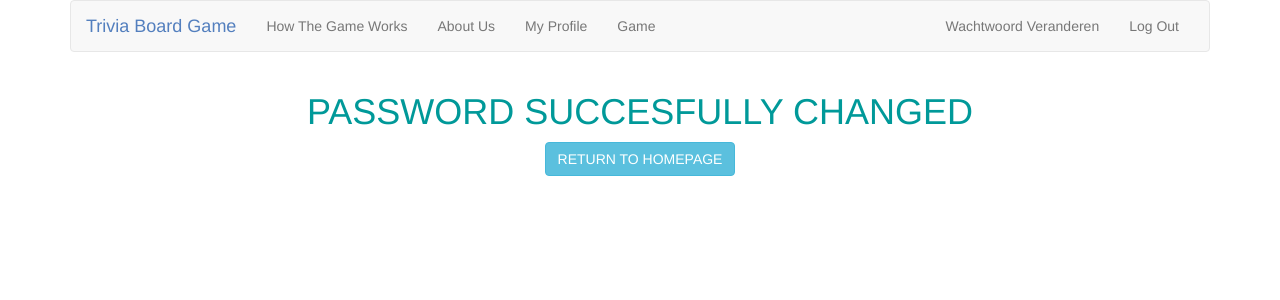
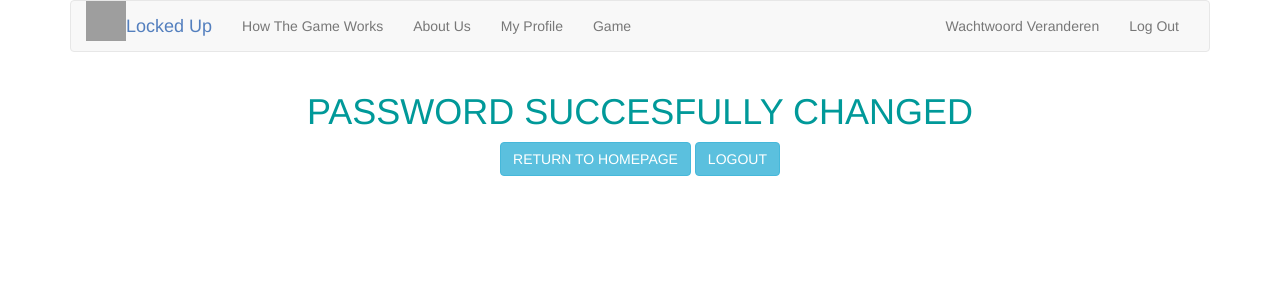
Before and after one commit to KevinKiele/Trivia, a Flask app: page /wachtwoordveranderd in a window 1280 px wide. Shown: the top 300 px of the page. Run offline with Flask 2, Linux system fonts and the light colour scheme; a user stored in the database is signed in; some libraries are stand-ins or nearby versions; grey boxes are pictures that could not be loaded.

Commit message:
logo toegevoegd, wachtwoord veranderen werkt, alleen nog fixen dat logout button daarna werkt.

```diff
--- a/application.py
+++ b/application.py
@@ -133,11 +133,18 @@ def wachtwoordveranderen():
             return apology("Herhaal wachtwoord is een verplicht veld.")
 
         # query database for username
-        rijen = db.execute("SELECT * FROM users WHERE username = :username", username=request.form.get("username"))
+        rijen = db.execute("SELECT * FROM users WHERE id = :id", id=session["user_id"])
 
-        # make sure old password matches //werkt niet
-        if pwd_context.verify(request.form.get("nieuwwachtwoord"), rijen[0]["hash"]):
+        # juiste gebruikersnaam invullen // dit werkt blijkbaar maar 1 keer het is dus nodig om hierna uit te loggen en weer in te loggen
+        if request.form.get("username") != rijen[0]["username"]:
+            return apology("Gebruikersnaam is niet correct")
+
+        # make sure old password matches
+        elif not pwd_context.verify(request.form.get("oudwachtwoord"), rijen[0]["hash"]):
             return apology("Wachtwoorden komen niet overeen")
+
+        elif request.form.get("nieuwwachtwoord") != request.form.get("nieuwwachtwoordagain"):
+            return apology("Nieuw wachtwoord en herhaling wachtwoord moeten overeenkomen")
 
         # change the password in the database
         rows = db.execute("UPDATE users SET hash = :hash WHERE id = :id", hash=pwd_context.hash(request.form.get("nieuwwachtwoord")), id=session["user_id"])
@@ -197,7 +204,7 @@ def register():
         rijen = db.execute("SELECT * FROM users WHERE username = :username", username=request.form.get("username"))
 
         if len(rijen) != 1 or not pwd_context.verify(request.form.get("password"), rijen[0]["hash"]):
-            return apologyy("Wachtwoord en/of gebruikersnaam onjuist")
+            return apology("Gebruikersnaam bestaat al")
 
         session["user_id"] = rijen[0]["id"]
 
--- a/templates/apology.html
+++ b/templates/apology.html
@@ -9,6 +9,9 @@
 
     <div>
         </br>
+{% if session.user_id %}
+            <a href="homepage" class="btn btn-info" role="button">RETURN TO HOMEPAGE</a>
+{% endif %}
 {% if not session.user_id %}
             <a href="login" class="btn btn-info" role="button">RETURN TO LOGIN</a>
     </div>
--- a/templates/layout.html
+++ b/templates/layout.html
@@ -16,8 +16,7 @@
         <script src="https://code.jquery.com/jquery-3.1.1.min.js"></script>
         <script src="https://maxcdn.bootstrapcdn.com/bootstrap/3.3.7/js/bootstrap.min.js"></script>
 
-        <title>Trivia Board Game: {% block title %}{% endblock %}</title>
-
+        <title>Locked Up: {% block title %}{% endblock %}</title>
     </head>
 
     <body>
@@ -27,13 +26,8 @@
             <nav class="navbar navbar-default">
                 <div class="container-fluid">
                     <div class="navbar-header">
-                        <button aria-expanded="false" class="navbar-toggle collapsed" data-target="#navbar" data-toggle="collapse" type="button">
-                            <span class="sr-only">Toggle navigation</span>
-                            <span class="icon-bar"></span>
-                            <span class="icon-bar"></span>
-                            <span class="icon-bar"></span>
-                        </button>
-                        <a class="navbar-brand" href="{{ url_for('preloginhomepage') }}"><span class="blue">Trivia Board Game</span></a>
+                        <a href="#" class="pull-left"><img src="https://imgur.com/n6A3wqE.png" width="40" height="40"></a>
+                        <a class="navbar-brand" href="{{ url_for('preloginhomepage') }}"><span class="blue"> Locked Up</span></a>
                     </div>
                     <div class="collapse navbar-collapse" id="navbar">
                         {% if not session.user_id %}
--- a/templates/wachtwoordveranderd.html
+++ b/templates/wachtwoordveranderd.html
@@ -5,13 +5,14 @@
 {% endblock %}
 
 {% block main %}
-    <form action="{{ url_for('homepage') }}" method="post">
+    <form action="{{ url_for('logout') }}" method="post">
         <fieldset>
             <h1 style="color: #009999;">
                 PASSWORD SUCCESFULLY CHANGED
                 </h1>
             <div class="form-group">
                 <button class="btn btn-info" type="submit">RETURN TO HOMEPAGE</button>
+                <button class="btn btn-info" type="submit" href="{{ url_for('logout') }}">LOGOUT</button> <!-- werkt nog niet-->
             </div>
         </fieldset>
     </form>
```
Also changed, not shown: image/lock.png (added), package-lock.json (added), trivia.db.
